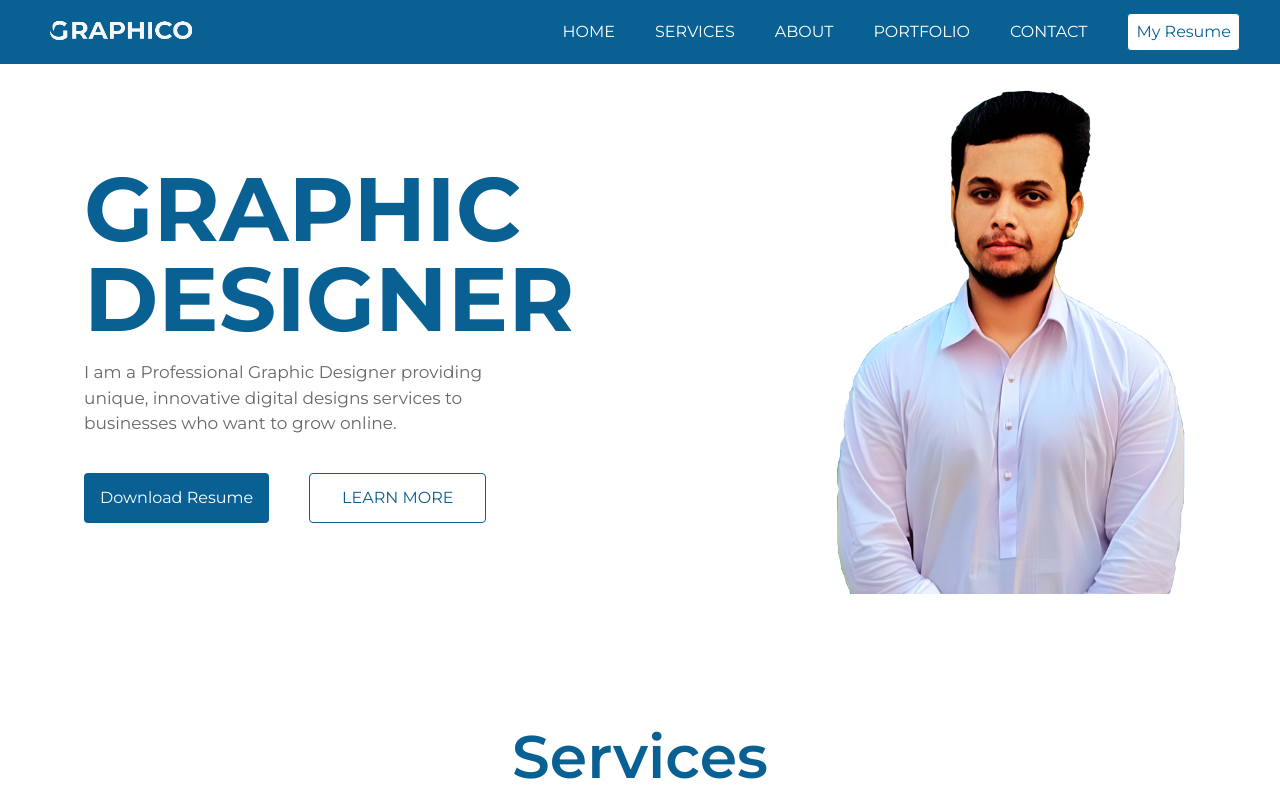
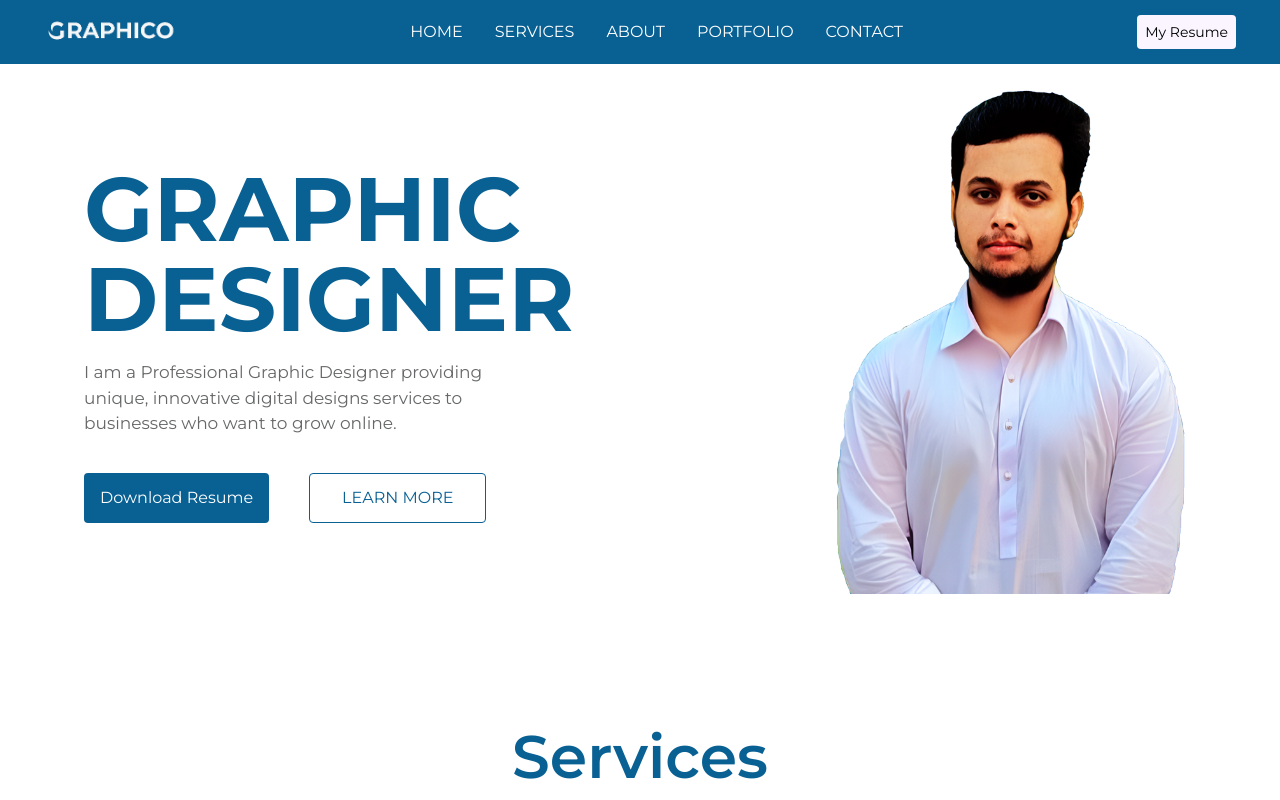
Before and after one commit to fahad111000/Rehman-project, a website: page index.html in a window 1280 px wide. Shown: the top 800 px of the page. Drawn offline with nearby package versions, Linux system fonts and the light colour scheme.

Commit message:
working with sizeing

```diff
--- a/index.html
+++ b/index.html
@@ -22,35 +22,39 @@
 <body class="font-montserrat">
 
     <!-- Header -->
-    <header class=" h-16 w-full bg-primary flex border-amber-400 items-center">
-        <div class="flex max-w-[1440px] w-full mx-auto px-10 justify-between">
+    <header class=" h-16 w-full bg-primary flex  items-center">
+        <div class="flex max-w-[1440px] w-full mx-auto px-10  justify-between items-center ">
 
             <!-- Logo -->
             <div>
-                <img src="./images/logo.png" alt="logo" class="w-40 ">
+                <img src="./images/logo.png" alt="logo" class="w-35 ">
             </div>
 
             <!-- navbar -->
-            <nav class="flex items-center justify-between">
+            <nav>
+                <!-- nav links -->
+                <ul class="flex items-center  gap-8 text-white font-montserrat ">
+                    <li><a href="#" class="hover:text-blue-200">HOME</a></li>
+                    <li><a href="#" class="hover:text-blue-200">SERVICES</a></li>
+                    <li><a href="#" class="hover:text-blue-200">ABOUT</a></li>
+                    <li><a href="#" class="hover:text-blue-200">PORTFOLIO</a></li>
+                    <li><a href="#" class="hover:text-blue-200">CONTACT</a></li>
 
-                <!-- nav links -->
-                <ul class="flex items-center gap-10 text-white font-montserrat">
-                    <li><a href="#">HOME</a></li>
-                    <li><a href="#">SERVICES</a></li>
-                    <li><a href="#">ABOUT</a></li>
-                    <li><a href="#">PORTFOLIO</a></li>
-                    <li><a href="#">CONTACT</a></li>
-
-                    <a href="#" class="border px-2 py-1.5 bg-white text-primary rounded"> My Resume</a>
                 </ul>
 
+            </nav>
 
-                <!-- ICONS -->
-                <div class="hidden">
-                    <i class=" ri-menu-3-line  text-3xl"></i>
-                </div>
+            <!-- Resume Button -->
+            <div class="p-1">
+                <a href="#" class=" rounded p-2 text-[14px] bg-purple-50">
+                    My Resume
+                </a>
+            </div>
 
-            </nav>
+            <!-- ICONS -->
+            <div class="lg:hidden">
+                <i class=" ri-menu-3-line  text-3xl"></i>
+            </div>
 
 
 
```
Also changed, not shown: src/output.css.
